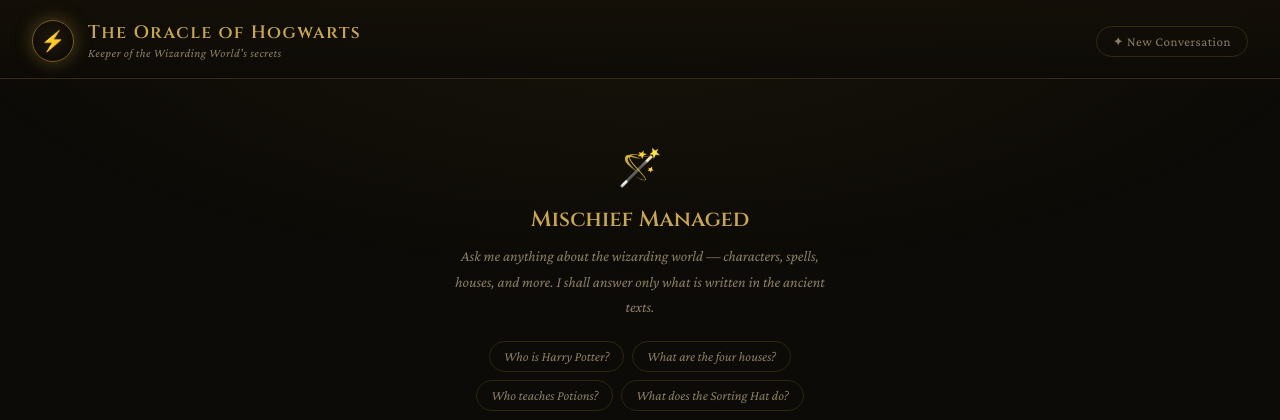
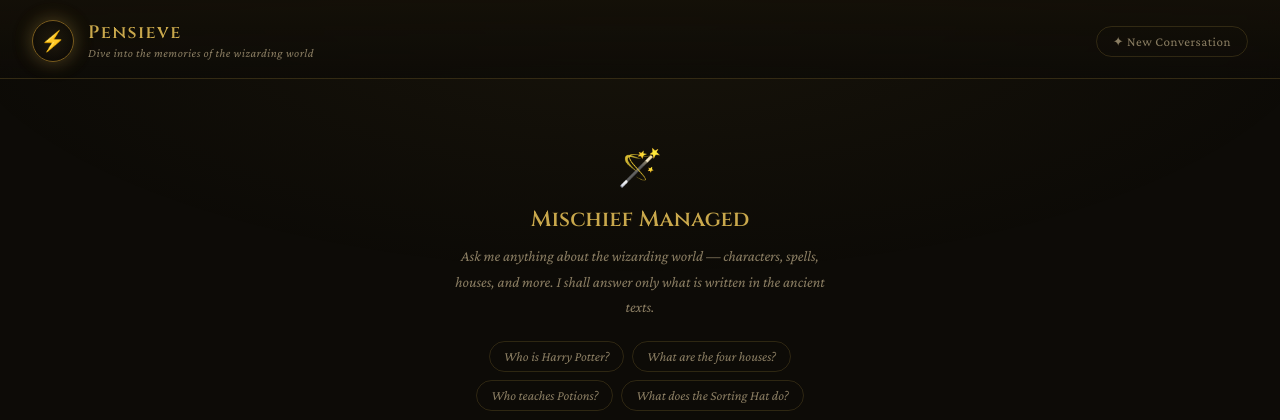
Before and after one commit to 3bdulah/pensieve, a Flask app: page / in a window 1280 px wide. Shown: the top 420 px of the page. Run offline with Flask 3, Linux system fonts and the light colour scheme.

Commit message:
Rename project to Pensieve

```diff
--- a/chatbot.py
+++ b/chatbot.py
@@ -1,5 +1,5 @@
 """
-chatbot.py — Core chatbot logic for The Oracle of Hogwarts.
+chatbot.py — Core chatbot logic for Pensieve.
 
 Flow:
   1. Jailbreak detection (regex) — blocks injection attempts before any processing
--- a/templates/index.html
+++ b/templates/index.html
@@ -3,7 +3,7 @@
 <head>
 <meta charset="UTF-8">
 <meta name="viewport" content="width=device-width, initial-scale=1.0">
-<title>The Oracle of Hogwarts</title>
+<title>Pensieve</title>
 <link href="https://fonts.googleapis.com/css2?family=Cinzel:wght@400;600;700&family=Crimson+Pro:ital,wght@0,300;0,400;1,300;1,400&display=swap" rel="stylesheet">
 <style>
   *, *::before, *::after { box-sizing: border-box; margin: 0; padding: 0; }
@@ -376,8 +376,8 @@
   <div class="logo-area">
     <div class="crest">⚡</div>
     <div class="title-group">
-      <h1>The Oracle of Hogwarts</h1>
-      <p>Keeper of the Wizarding World's secrets</p>
+      <h1>Pensieve</h1>
+      <p>Dive into the memories of the wizarding world</p>
     </div>
   </div>
   <button class="reset-btn" onclick="resetChat()">✦ New Conversation</button>
```
Also changed, not shown: report/report.md (+1 -1 lines), README.md.
